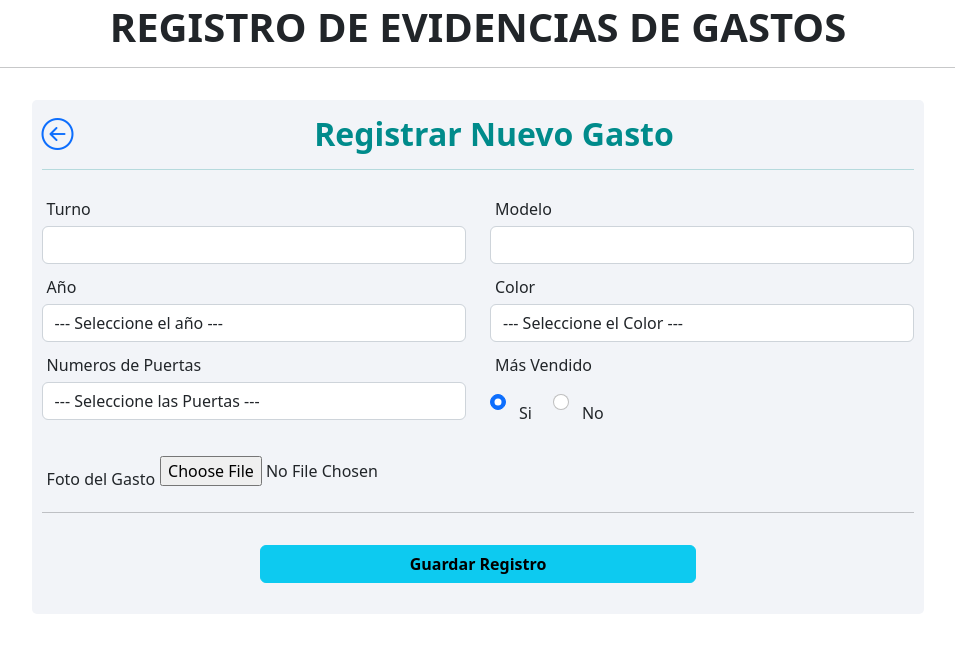
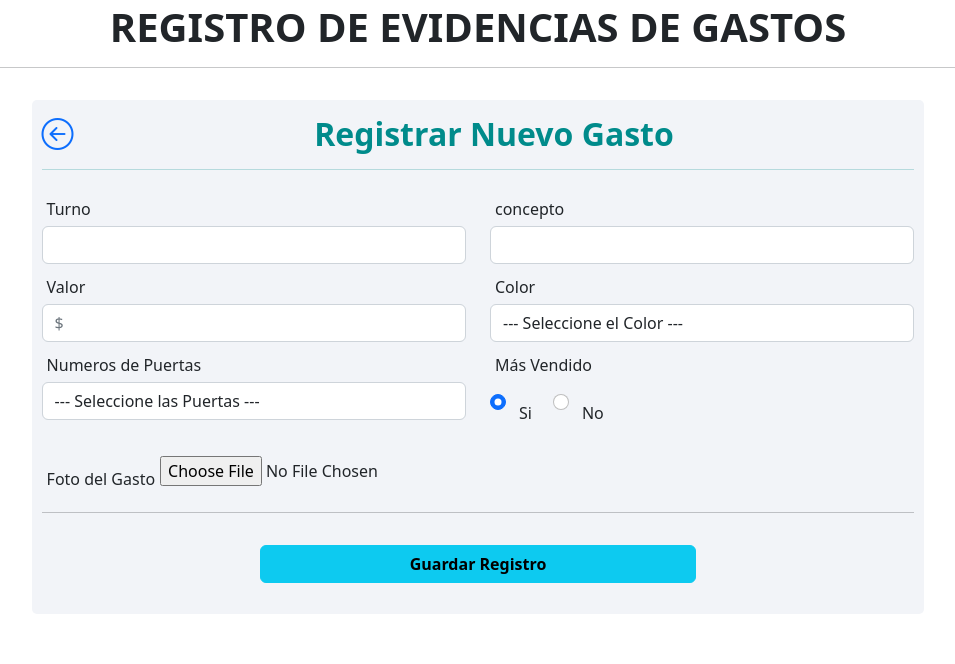
Before and after one commit to aagude18/SATH-Sistema-Arqueo-Turnos-Hotel-, a Flask app: page /registrar-Gasto in a window 1280 px wide. Shown: the part 137-801 px from the top of the page, without its empty margins (162-1117 px from the left). Run offline with Flask 2, Linux system fonts and the light colour scheme; some libraries are stand-ins or nearby versions.

Commit message:
Se actualiza tabla con concepto y valor

```diff
--- a/index.py
+++ b/index.py
@@ -322,15 +322,15 @@ def addGasto():
 def formAddGasto():
     if request.method == 'POST':
         turno               = request.form['turno']
-        modelo              = request.form['modelo']
-        year                = request.form['year']
+        concepto            = request.form['concepto']
+        valor               = request.form['valor']
         color               = request.form['color']
         puertas             = request.form['puertas']
         favorito            = request.form['favorito']
         if(request.files['foto'] !=''):
             file     = request.files['foto'] #recibiendo el archivo
             nuevoNombreFile = recibeFoto(file) #Llamado la funcion que procesa la imagen
-            resultData = registrarGasto(turno, modelo, year, color, puertas, favorito, nuevoNombreFile)
+            resultData = registrarGasto(turno, concepto, valor, color, puertas, favorito, nuevoNombreFile)
             if(resultData ==1):
                 return render_template('layout2.html', miData = listaGastos(), msg='El Registro fue un éxito', tipo=1)
             else:
@@ -371,8 +371,8 @@ def viewDetalleGasto(idGasto):
 def  formActualizarGasto(idGasto):
     if request.method == 'POST':
         turno           = request.form['turno']
-        modelo          = request.form['modelo']
-        year            = request.form['year']
+        concepto        = request.form['concepto']
+        valor            = request.form['valor']
         color           = request.form['color']
         puertas         = request.form['puertas']
         favorito        = request.form['favorito']
@@ -381,10 +381,10 @@ def  formActualizarGasto(idGasto):
         if(request.files['foto']):
             file     = request.files['foto']
             fotoForm = recibeFoto(file)
-            resultData = recibeActualizarGasto(turno, modelo, year, color, puertas, favorito, fotoForm, idGasto)
+            resultData = recibeActualizarGasto(turno, concepto, valor, color, puertas, favorito, fotoForm, idGasto)
         else:
             fotoGasto  ='sin_foto.jpg'
-            resultData = recibeActualizarGasto(turno, modelo, year, color, puertas, favorito, fotoGasto, idGasto)
+            resultData = recibeActualizarGasto(turno, concepto, valor, color, puertas, favorito, fotoGasto, idGasto)
 
         if(resultData ==1):
             return render_template('layout2.html', miData = listaGastos(), msg='Datos actualizados', tipo=1)
--- a/templates/acciones/add.html
+++ b/templates/acciones/add.html
@@ -18,20 +18,15 @@
                 <input type="text" name="turno" class="form-control" required>
             </div>
             <div class="col">
-                <label for="modelo">Modelo</label>
-                <input type="text" name="modelo" class="form-control" required>
+                <label for="concepto">concepto</label>
+                <input type="text" name="concepto" class="form-control" required>
             </div>
         </div>
 
         <div class="row">
             <div class="col">
-                <label for="year">Año</label>
-                <select name="year" class="form-control" required>
-                    <option value="">--- Seleccione el año ---</option>
-                    {% for year in range(2022,2009,-1) %}
-                        <option value="{{ year }}"> {{ year }}</option>
-                    {% endfor %}
-                </select>
+                <label for="valor">Valor</label>
+                <input type="text" name="valor" class="form-control" placeholder="$" required>
             </div>
             <div class="col">
                 <label for="color">Color</label>
--- a/templates/acciones/lista.html
+++ b/templates/acciones/lista.html
@@ -7,7 +7,7 @@
             <tr>
                 <th scope="col">#</th>
                 <th scope="col">Turno</th>
-                <th scope="col">Modelo</th>
+                <th scope="col">Concepto</th>
                 <th scope="col">Año</th>
                 <th scope="col">Foto</th>
                 <th scope="col">Acciones</th>
@@ -19,8 +19,8 @@
             <tr id="Registro_{{ gasto.id }}">
                 <th scope="row">{{ loop.index }}</th>
                 <td>{{ gasto.turno }}</td>
-                <td>{{ gasto.modelo }}</td>
-                <td>{{ gasto.year }}</td>
+                <td>{{ gasto.concepto }}</td>
+                <td>{{ gasto.valor }}</td>
                 <td>
                     {% if(gasto.foto !="") %}
                     <img src="{{ urlGasto }}{{ gasto.foto }}" class="sin_foto_mini" alt="{{ gasto.turno }}">
--- a/templates/acciones/view.html
+++ b/templates/acciones/view.html
@@ -29,8 +29,8 @@
         </div>
 
         <ul class="list-group list-group-flush">
-          <li class="list-group-item">Modelo: <strong>{{ infoGasto.modelo }}</strong></li>
-          <li class="list-group-item">Año: <strong>{{ infoGasto.year }}</strong></li>
+          <li class="list-group-item">Concepto: <strong>{{ infoGasto.concepto }}</strong></li>
+          <li class="list-group-item">Año: <strong>{{ infoGasto.valor }}</strong></li>
           <li class="list-group-item">Color: <strong>{{ infoGasto.color }}</strong></li>
           <li class="list-group-item">Número de puertas: <strong>{{ infoGasto.puertas }}</strong></li>
           <li class="list-group-item">Favorito: <strong>{{ infoGasto.favorito }}</strong></li>
```
Also changed, not shown: controller/controllerGasto.py (+7 -7 lines), templates/acciones/update.html (+4 -4 lines), static/fotos_gastos/9OF80THU53KRWNJ7V2QZ.png (deleted), static/fotos_gastos/Z4EOS2MTYGK897_C3L6I.png (deleted).
